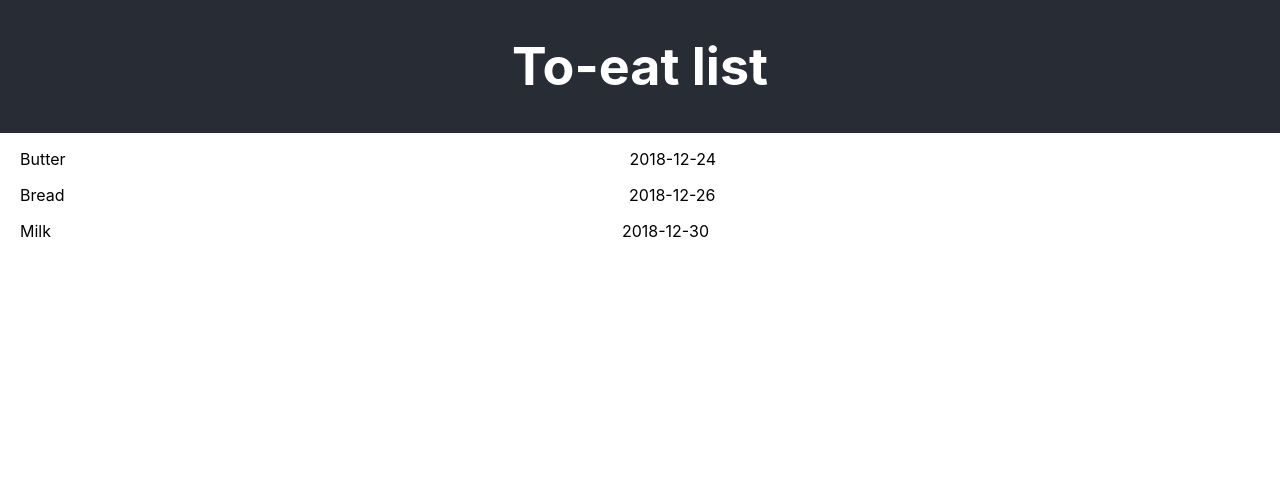
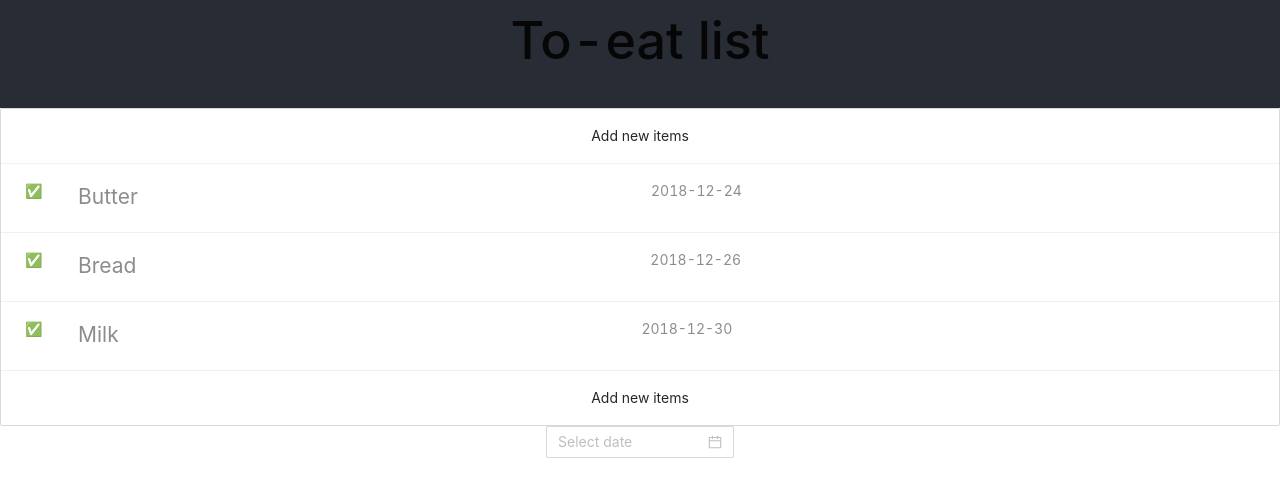
Before and after one commit to C-gyorfi/to-eat-list-frontend, a React (Create React App) app: page / in a window 1280 px wide. Shown: the top 496 px of the page. Built offline with nearby package versions, Linux system fonts and the light colour scheme.

Commit message:
Use antd for style

```diff
--- a/package.json
+++ b/package.json
@@ -6,6 +6,7 @@
     "@testing-library/jest-dom": "^5.11.4",
     "@testing-library/react": "^11.1.0",
     "@testing-library/user-event": "^12.1.10",
+    "antd": "^4.9.1",
     "react": "^17.0.1",
     "react-dom": "^17.0.1",
     "react-scripts": "4.0.1",
--- a/src/App.js
+++ b/src/App.js
@@ -1,5 +1,7 @@
 import './App.css';
 import FoodList from './FoodList/FoodList.js'
+import { DatePicker } from 'antd';
+import 'antd/dist/antd.css';
 
 function App() {
   return (
@@ -16,6 +18,7 @@ function App() {
           ]
         }
       />
+      <DatePicker />
     </div>
   );
 }
--- a/src/FoodList/FoodList.js
+++ b/src/FoodList/FoodList.js
@@ -1,6 +1,7 @@
 import './FoodList.css';
 import ListItem from '../ListItem/ListItem';
 import PropTypes from 'prop-types';
+import { List } from 'antd';
 
 
 const FoodList = ({ items }) => {
@@ -11,9 +12,22 @@ const FoodList = ({ items }) => {
     />)
   );
   return(
-    <div className="food-list-container">
-      {listItems}
-    </div>
+    <List className="food-list-container"
+      size="large"
+      header={<div>Add new items</div>}
+      footer={<div>Add new items</div>}
+      bordered
+      itemLayout="horizontal"
+      dataSource={listItems}
+      renderItem={item => (
+        <List.Item>
+          <List.Item.Meta
+            avatar={'✅'}
+            description={item}
+          />
+        </List.Item>
+      )}
+    />
   )
 }
 
--- a/src/ListItem/ListItem.css
+++ b/src/ListItem/ListItem.css
@@ -1,9 +1,11 @@
 .list-item-name {
   float: left;
   padding-left: 20px;
+  font-size: 150%;
 }
 
 .list-expiry-date{
   float: right;
   padding-right: 20px;
+  font-size: 200%;
 }
--- a/src/ListItem/ListItem.js
+++ b/src/ListItem/ListItem.js
@@ -1,6 +1,7 @@
 import React from 'react';
 import PropTypes from 'prop-types';
 import './ListItem.css';
+import { List, Avatar } from 'antd';
 
 const ListItem = ({ name, expiryDate }) => (
   <div className={`list-item ${name}`}>
```
Also changed, not shown: 2 other files (tests, documents, lock files or other folders).
